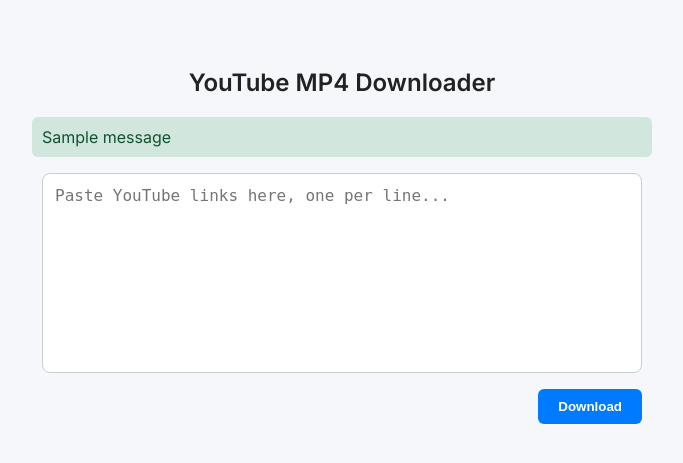
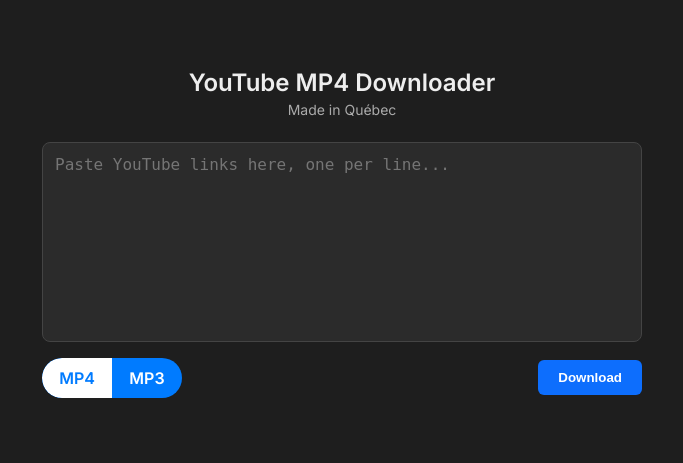
Before and after one commit to mlavoie8/yt-downloader-flask, a Flask app: page / in a window 1280 px wide. Shown: the top 463 px of the page, without its empty margins (298-981 px from the left). Run offline with Flask 3, Linux system fonts and the light colour scheme; one stand-in notice (Sample message) is shown.

Commit message:
final version for now

```diff
--- a/app.py
+++ b/app.py
@@ -1,64 +1,94 @@
-from flask import Flask, request, render_template, redirect, url_for, flash
+
+from flask import Flask, request, render_template, redirect, url_for, send_file, abort, after_this_request
 import os
 import yt_dlp
 import time
+import threading
+from urllib.parse import quote, unquote
+import glob
 
 app = Flask(__name__)
-app.secret_key = 'secret'  # Needed for flash messages
+app.secret_key = 'secret'
 
-# Create downloads folder
 output_path = os.path.join(os.path.dirname(__file__), 'downloads')
 os.makedirs(output_path, exist_ok=True)
 
-# Track downloaded files
-downloaded_files = []
-
-# Progress hook to capture downloaded file paths
-def progress_hook(d):
-    if d['status'] == 'finished':
-        downloaded_files.append(d['filename'])
-
 @app.route('/', methods=['GET', 'POST'])
 def index():
-    global downloaded_files
-    downloaded_files = []
-
     if request.method == 'POST':
         links = request.form['links'].strip().splitlines()
+        selected_format = request.form.get('format', 'mp4')
+
         if not links:
-            flash("No links provided.", "warning")
-            return redirect(url_for('index'))
+            return render_template('index.html', filenames=[])
 
-        # yt-dlp options
-        ydl_opts = {
-            'outtmpl': f'{output_path}/%(title)s.%(ext)s',
-            'format': 'bestvideo+bestaudio/best',
-            'merge_output_format': 'mp4',
-            'nooverwrites': True,
-            'no_mtime': True,
-            'progress_hooks': [progress_hook]
-        }
+        if selected_format == 'mp3':
+            ydl_opts = {
+                'format': 'bestaudio/best',
+                'outtmpl': f'{output_path}/%(title)s.%(ext)s',
+                'postprocessors': [{
+                    'key': 'FFmpegExtractAudio',
+                    'preferredcodec': 'mp3',
+                    'preferredquality': '192',
+                }],
+                'nooverwrites': True,
+                'no_mtime': True
+            }
+            ext = 'mp3'
+        else:
+            ydl_opts = {
+                'outtmpl': f'{output_path}/%(title)s.%(ext)s',
+                'format': 'bestvideo+bestaudio/best',
+                'merge_output_format': 'mp4',
+                'nooverwrites': True,
+                'no_mtime': True
+            }
+            ext = 'mp4'
 
-        # Run downloads
+        before_files = set(glob.glob(os.path.join(output_path, f'*.{ext}')))
+
         with yt_dlp.YoutubeDL(ydl_opts) as ydl:
             for link in links:
                 try:
                     ydl.download([link])
                 except Exception as e:
-                    flash(f"Error with {link}: {str(e)}", "danger")
+                    print(f"Error with {link}: {str(e)}")
 
-        # Update timestamps on downloaded files
-        for file in downloaded_files:
-            if os.path.exists(file):
-                now = time.time()
-                os.utime(file, (now, now))  # Modified and accessed times
+        after_files = set(glob.glob(os.path.join(output_path, f'*.{ext}')))
+        new_files = after_files - before_files
 
-        flash("Download complete!", "success")
-        return redirect(url_for('index'))
+        for file in new_files:
+            os.utime(file, (time.time(), time.time()))
 
-    return render_template('index.html')
+        filenames = [quote(os.path.basename(f)) for f in sorted(new_files, key=os.path.getctime)]
+        return render_template('index.html', filenames=filenames)
 
+    return render_template('index.html', filenames=[])
 
-# Run the Flask server
+@app.route('/download/<path:filename>')
+def download_file(filename):
+    from urllib.parse import unquote
+    filename = unquote(filename)
+    file_path = os.path.join(output_path, filename)
+
+    if not os.path.exists(file_path):
+        abort(404)
+
+    def safe_delete(path):
+        try:
+            os.remove(path)
+            print(f"✅ Deleted: {path}")
+        except FileNotFoundError:
+            print(f"⚠️ File already deleted or not found: {path}")
+        except Exception as e:
+            print(f"❌ Could not delete file: {e}")
+
+    @after_this_request
+    def delete_file(response):
+        threading.Timer(5, safe_delete, args=(file_path,)).start()
+        return response
+
+    return send_file(file_path, as_attachment=True)
+
 if __name__ == '__main__':
     app.run(debug=True)
--- a/templates/index.html
+++ b/templates/index.html
@@ -1,3 +1,4 @@
+
 <!DOCTYPE html>
 <html lang="en">
 <head>
@@ -8,20 +9,23 @@
     <style>
         body {
             font-family: 'Inter', sans-serif;
+            background-color: #1e1e1e;
+            color: #eee;
             display: flex;
             flex-direction: column;
             align-items: center;
             padding: 40px;
-            transition: background-color 0.3s, color 0.3s;
         }
 
         h2 {
-            margin-bottom: 20px;
+            margin-bottom: 4px;
         }
 
-        img.logo {
-            height: 80px;
-            margin-bottom: 20px;
+        .subtitle {
+            margin-bottom: 24px;
+            font-size: 14px;
+            font-weight: 500;
+            color: #aaa;
         }
 
         .form-wrapper {
@@ -36,19 +40,22 @@
             padding: 12px;
             font-size: 16px;
             border-radius: 8px;
-            border: 1px solid #ccc;
+            border: 1px solid #444;
             resize: none;
             margin-bottom: 16px;
+            background-color: #2b2b2b;
+            color: #eee;
             box-sizing: border-box;
         }
 
-        .button-container {
+        .bottom-controls {
             display: flex;
-            justify-content: flex-end;
+            justify-content: space-between;
+            align-items: center;
         }
 
         button {
-            background-color: #007BFF;
+            background-color: #0d6efd;
             color: white;
             font-weight: bold;
             padding: 10px 20px;
@@ -58,72 +65,79 @@
         }
 
         button:hover {
-            background-color: #0056b3;
+            background-color: #084298;
         }
 
-        .msg {
-            margin-bottom: 16px;
-            padding: 10px;
-            border-radius: 6px;
-            width: 600px;
+        .toggle {
+            display: flex;
+            background-color: #007BFF;
+            border-radius: 40px;
+            overflow: hidden;
+            width: 140px;
+            height: 40px;
+            font-weight: 600;
+            cursor: pointer;
         }
 
-        .success { background-color: #d1e7dd; color: #0f5132; }
-        .danger  { background-color: #f8d7da; color: #842029; }
-        .warning { background-color: #fff3cd; color: #664d03; }
+        .toggle input { display: none; }
 
-        /* Light theme */
-        @media (prefers-color-scheme: light) {
-            body {
-                background-color: #f5f7fa;
-                color: #222;
-            }
-
-            textarea {
-                background-color: white;
-                color: black;
-            }
+        .toggle label {
+            flex: 1;
+            display: flex;
+            align-items: center;
+            justify-content: center;
+            transition: background-color 0.3s, color 0.3s;
+            color: white;
         }
 
-        /* Dark theme */
-        @media (prefers-color-scheme: dark) {
-            body {
-                background-color: #1e1e1e;
-                color: #eee;
-            }
+        .toggle input:checked + label {
+            background-color: white;
+            color: #007BFF;
+        }
 
-            textarea {
-                background-color: #2b2b2b;
-                color: #eee;
-                border: 1px solid #444;
-            }
+        .toggle label:first-of-type {
+            border-top-left-radius: 40px;
+            border-bottom-left-radius: 40px;
+        }
 
-            button {
-                background-color: #0d6efd;
-            }
-
-            button:hover {
-                background-color: #084298;
-            }
+        .toggle label:last-of-type {
+            border-top-right-radius: 40px;
+            border-bottom-right-radius: 40px;
         }
     </style>
 </head>
 <body>
     <h2>YouTube MP4 Downloader</h2>
-
-    {% with messages = get_flashed_messages(with_categories=true) %}
-      {% if messages %}
-        {% for category, msg in messages %}
-          <div class="msg {{ category }}">{{ msg }}</div>
-        {% endfor %}
-      {% endif %}
-    {% endwith %}
+    <div class="subtitle">Made in Québec</div>
 
     <form method="post" class="form-wrapper">
         <textarea name="links" placeholder="Paste YouTube links here, one per line..."></textarea>
-        <div class="button-container">
+
+        <div class="bottom-controls">
+            <div class="toggle">
+                <input type="radio" name="format" value="mp4" id="format-mp4" checked>
+                <label for="format-mp4">MP4</label>
+                <input type="radio" name="format" value="mp3" id="format-mp3">
+                <label for="format-mp3">MP3</label>
+            </div>
             <button type="submit">Download</button>
         </div>
     </form>
+
+    <script>
+        {% if filenames %}
+        window.onload = function () {
+            const files = {{ filenames|tojson }};
+            for (const file of files) {
+                const link = document.createElement("a");
+                link.href = "/download/" + file;
+                link.download = file;
+                document.body.appendChild(link);
+                link.click();
+                document.body.removeChild(link);
+            }
+        };
+        {% endif %}
+    </script>
 </body>
 </html>
```
